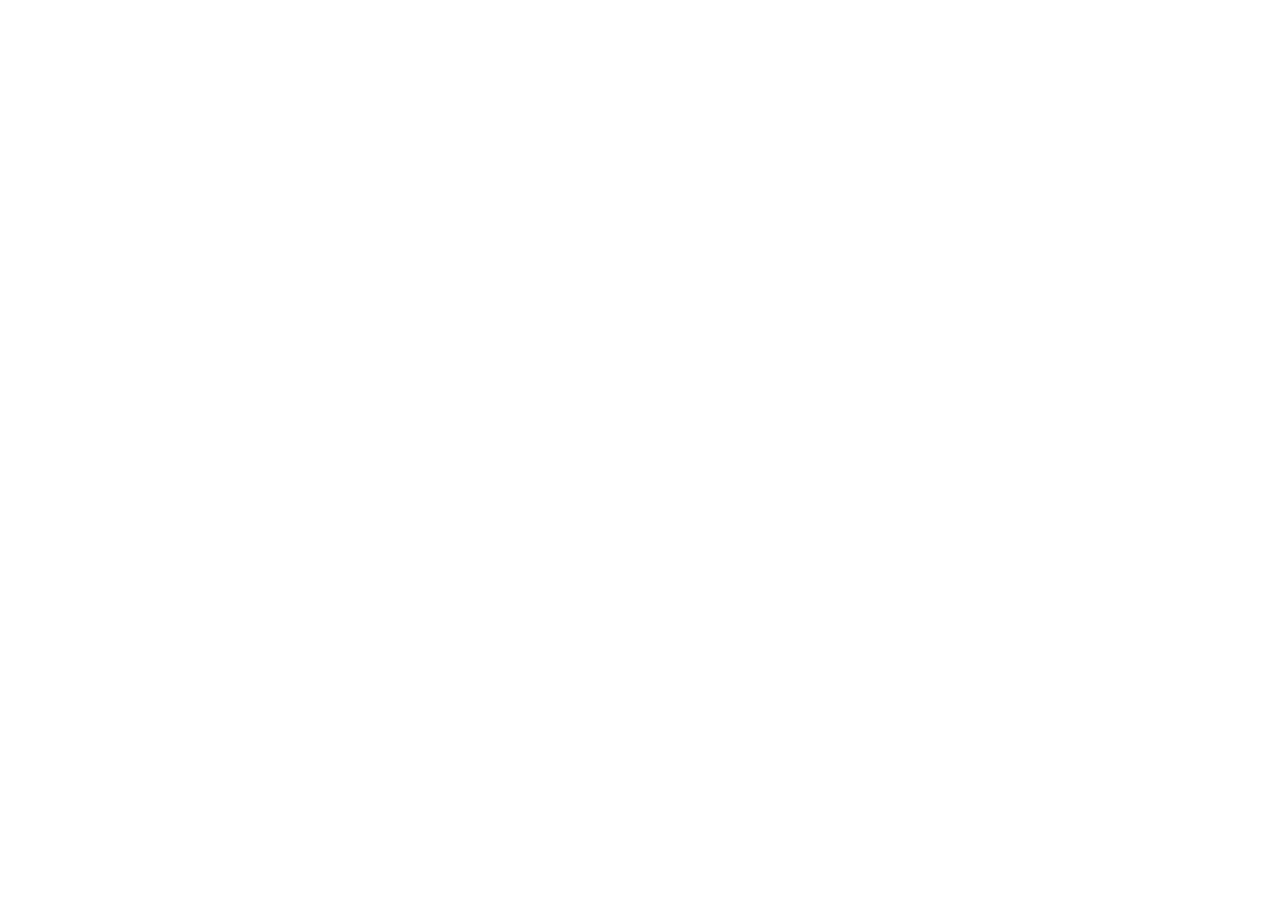
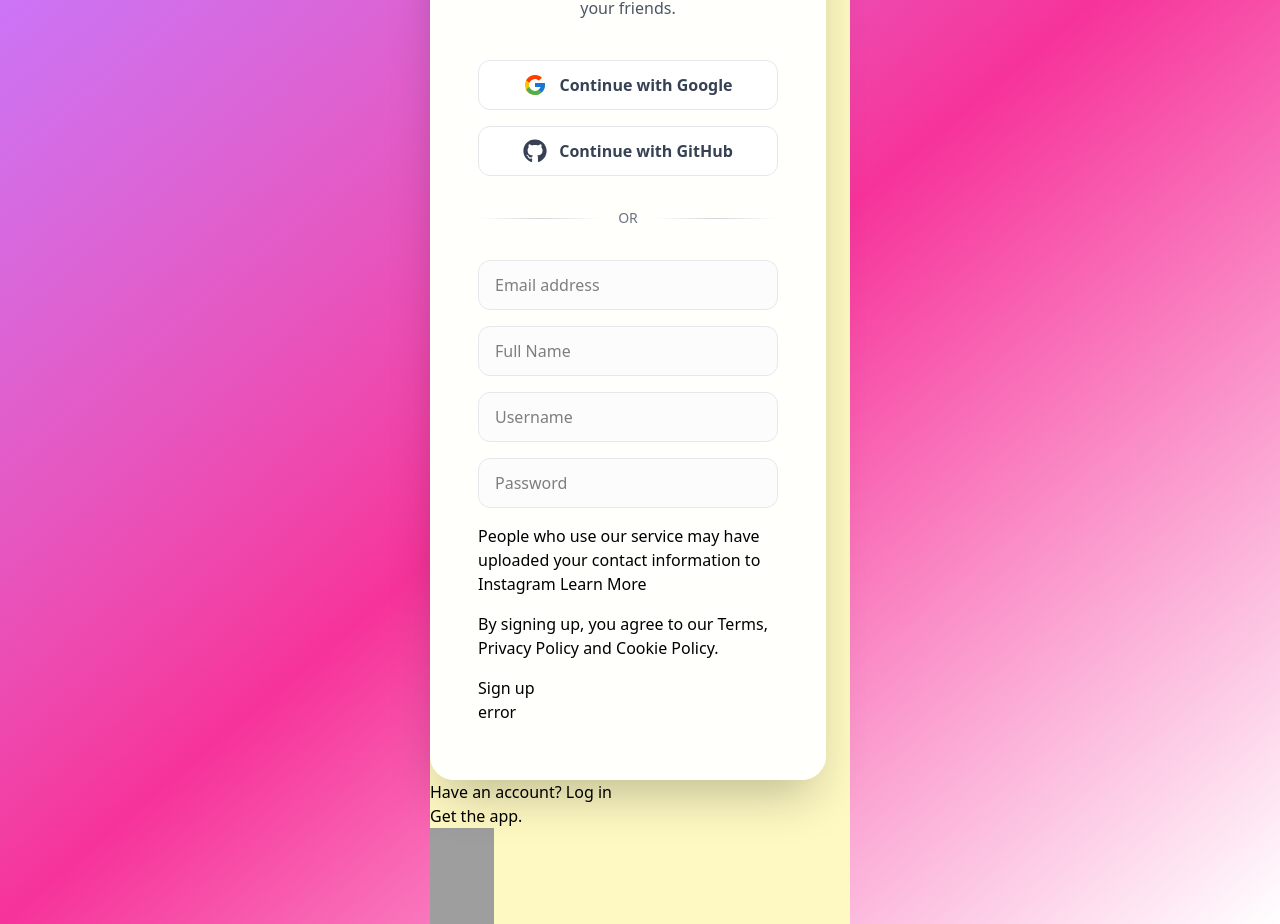
Before and after one commit to woon7713/instagram_clone, a React (Vite) app in the folder frontend/: page /signup in a window 1280 px wide. Shown: the part 156-1080 px from the top of the page. Before the commit the page ends 800 px from the top, so only its background shows below. Built offline with nearby package versions, Linux system fonts and the light colour scheme; grey boxes are pictures that could not be loaded.

Commit message:
Work In Progress: frontend signup

```diff
--- a/frontend/package.json
+++ b/frontend/package.json
@@ -15,6 +15,7 @@
     "date-fns": "^4.1.0",
     "react": "^19.1.1",
     "react-dom": "^19.1.1",
+    "react-icons": "^5.5.0",
     "react-router-dom": "^7.9.1",
     "tailwindcss": "^4.1.13",
     "zustand": "^5.0.8"
--- a/frontend/src/App.jsx
+++ b/frontend/src/App.jsx
@@ -1,7 +1,17 @@
 import React from "react";
+import { BrowserRouter, Route, Routes } from "react-router-dom";
+import Home from "./pages/home";
+import Signup from "./pages/signup";
 
 const App = () => {
-  return <div className="bg-red-100">App</div>;
+  return (
+    <BrowserRouter>
+      <Routes>
+        <Route path="/signup" element={<Signup />} />
+        <Route path="/" element={<Home />} />
+      </Routes>
+    </BrowserRouter>
+  );
 };
 
 export default App;
--- /dev/null
+++ b/frontend/src/components/ui/Button.jsx
@@ -0,0 +1,34 @@
+const Button = ({
+  children,
+  onClick,
+  type = "button",
+  variant = "primary",
+  disabled = false,
+  className = "",
+  icon = null,
+}) => {
+  const baseStyles =
+    "w-full py-3 rounded-xl font-semibold text-base transition-all duration-200 flex items-center justify-center";
+
+  const variants = {
+    primary:
+      "bg-gradient-to-r from-purple-500 via-pink-500 to-orange-400 text-white hover:shadow-lg transform hover:scale-[1.02] disabled:opacity-50",
+    secondary:
+      "bg-white border border-gray-200 text-gray-700 hover:bg-gray-50 hover:shadow-md transform hover:scale-[1.02]",
+    dark: "db-gray-900 text-white hover:bg-gray-800 hover:shadow-md transform hover:scale-[1.02]",
+  };
+
+  return (
+    <button
+      type={type}
+      onClick={onClick}
+      disabled={disabled}
+      className={`${baseStyles} ${variants[variant]} ${className}`}
+    >
+      {icon && <span className="mr-3">{icon}</span>}
+      {children}
+    </button>
+  );
+};
+
+export default Button;
--- /dev/null
+++ b/frontend/src/components/ui/Input.jsx
@@ -0,0 +1,23 @@
+const Input = ({
+  type = "text",
+  placeholder,
+  value,
+  onChange,
+  name,
+  required = false,
+  className = "",
+}) => {
+  return (
+    <input
+      type={type}
+      name={name}
+      placeholder={placeholder}
+      value={value}
+      onChange={onChange}
+      required={required}
+      className={`w-full px-4 py-3 bg-gray-50/50 border border-gray-200 rounded-xl text-base focus:outline-none focus:border-pink-400 focus:ring-2 focus:ring-pink-100 transition-all`}
+    />
+  );
+};
+
+export default Input;
--- /dev/null
+++ b/frontend/src/pages/home.jsx
@@ -0,0 +1,7 @@
+import React from "react";
+
+const Home = () => {
+  return <div className="bg-red-100">Home</div>;
+};
+
+export default Home;
--- /dev/null
+++ b/frontend/src/pages/signup.jsx
@@ -0,0 +1,100 @@
+import React from "react";
+import { Link } from "react-router-dom";
+import Button from "../components/ui/Button";
+import { FcGoogle } from "react-icons/fc";
+import { FaGithub } from "react-icons/fa";
+import Input from "../components/ui/Input";
+
+const Signup = () => {
+  return (
+    <div className="min-h-screen flex flex-col justify-center items-center bg-gradient-to-br from-purple-400 via-pink-500 to-grange-400">
+      <div className="bg-yellow-100 max-w-[420px] space-x-6">
+        <div className="bg-white/95 backdrop-blur-sm rounded-3xl shadow-2xl px-12 py-14">
+          <h1 className="text-center mb-6">
+            <span className="text-5xl bg-gradient-to-r from-purple-600 via-pink-600 to-orange-500 bg-clip-text text-transparent">
+              Instagram
+            </span>
+          </h1>
+
+          <p className="text-center text-gray-600 font-medium mb-10">
+            Sign up to see photos and videos from your friends.
+          </p>
+
+          <div className="space-y-4 mb-8">
+            <Button variant="secondary" icon={<FcGoogle className="w-6 h-6" />}>
+              Continue with Google
+            </Button>
+
+            <Button variant="secondary" icon={<FaGithub className="w-6 h-6" />}>
+              Continue with GitHub
+            </Button>
+          </div>
+
+          <div className="flex items-center mb-8">
+            <div className="flex-1 h-px bg-gradient-to-r from-transparent via-gray-300 to-transparent"></div>
+            <span className="px-4 text-gray-500 text-sm font-medium">OR</span>
+            <div className="flex-1 h-px bg-gradient-to-r from-transparent via-gray-300 to-transparent"></div>
+          </div>
+
+          <form className="space-y-4">
+            <Input
+              type="email"
+              name="email"
+              placeholder="Email address"
+              required
+            />
+
+            <Input name="fullName" placeholder="Full Name" required />
+
+            <Input name="username" placeholder="Username" required />
+
+            <Input
+              type="password"
+              name="password"
+              placeholder="Password"
+              required
+            />
+
+            <p>
+              People who use our service may have uploaded your contact
+              information to Instagram <a>Learn More</a>
+            </p>
+
+            <p>
+              By signing up, you agree to our <a>Terms</a>,{" "}
+              <a>Privacy Policy</a> and <a>Cookie Policy</a>.{" "}
+            </p>
+
+            <button>Sign up</button>
+          </form>
+
+          <p>error</p>
+        </div>
+
+        <div>
+          <p>
+            Have an account? <Link to="/login">Log in</Link>
+          </p>
+        </div>
+
+        <div>
+          <p>Get the app.</p>
+          <div>
+            <img
+              src="https://static.cdninstagram.com/rsrc.php/v3/yz/r/c5Rp7Ym-Klz.png"
+              alt="Get it on Google Play"
+              className="h-12 hover:scale-105 transition-transform cursor-pointer"
+            />
+            <img
+              src="https://static.cdninstagram.com/rsrc.php/v3/yu/r/EHY6QnZYdNX.png"
+              alt="Get it from Microsoft"
+              className="h-12 hover:scale-105 transition-transform cursor-pointer"
+            />
+          </div>
+        </div>
+      </div>
+    </div>
+  );
+};
+
+export default Signup;
```
Also changed, not shown: 1 other file (tests, documents, lock files or other folders).
